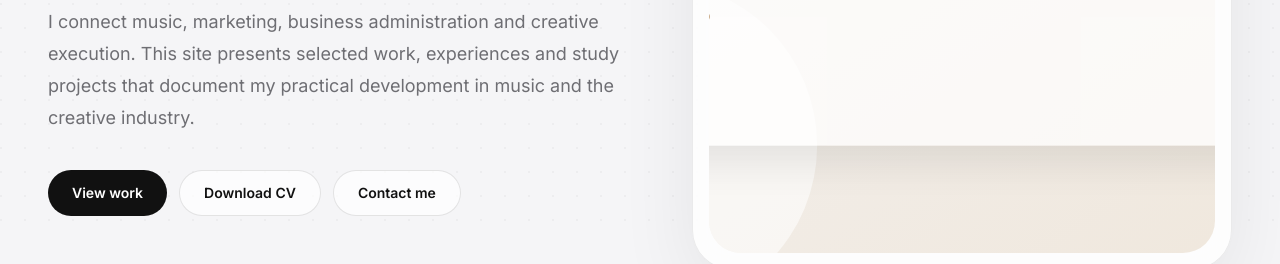
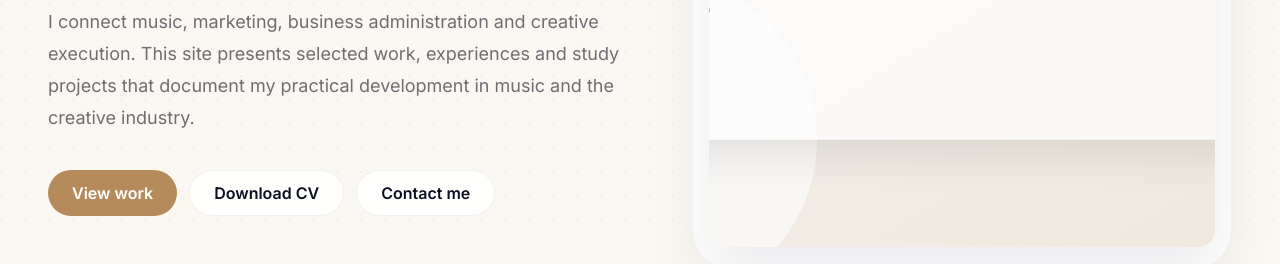
Before and after one commit to invernizziluca/invernizziluca.github.io, an Astro site: page /en in a window 1280 px wide. Shown: the part 573-837 px from the top of the page. Built offline with nearby package versions, Linux system fonts and the light colour scheme; Astro itself is replaced by a stand-in of ours.

Commit message:
Style: tune colors and portrait for Webflow-like look\n\nAdjust palette, glass cards, and portrait styling to match Webflow example\n\nCo-authored-by: Copilot App <223556219+Copilot@users.noreply.github.com>

```diff
--- a/src/pages/[lang]/index.astro
+++ b/src/pages/[lang]/index.astro
@@ -34,7 +34,7 @@ const media = (await getCollection('medien')).sort((a, b) => a.data.order - b.da
           </div>
         </div>
         <div class="reveal glass-card overflow-hidden rounded-[2.5rem] p-4">
-          <img src={asset('images/portrait-placeholder.svg')} alt="Portrait Luca Invernizzi" class="aspect-[4/5] w-full rounded-[2rem] object-cover" />
+          <img src={asset('images/portrait-placeholder.svg')} alt="Portrait Luca Invernizzi" class="aspect-[4/5] w-full rounded-[2rem] object-cover portrait-large" />
         </div>
       </div>
       <div class="container-page mt-12 grid gap-4 sm:grid-cols-3">
--- a/src/styles/global.css
+++ b/src/styles/global.css
@@ -4,11 +4,12 @@
 
 :root {
   color-scheme: light;
-  --bg: #f5f5f7;
-  --ink: #111111;
+ --bg: #fbf7f2; /* warmer cream like Webflow sample */
+ --ink: #0b1020;
   --muted: #6e6e73;
-  --line: rgba(17, 17, 17, 0.1);
+ --line: rgba(11, 16, 32, 0.06);
   --caramel: #b58b5b;
+ --paper: #ffffff;
 }
 
 html {
@@ -27,10 +28,10 @@ body {
 }
 
 .glass-card {
-  background: rgba(255, 255, 255, 0.78);
-  border: 1px solid rgba(17, 17, 17, 0.08);
-  box-shadow: 0 24px 80px rgba(17, 17, 17, 0.07);
-  backdrop-filter: blur(18px);
+  background: var(--paper);
+  border: 1px solid rgba(11,16,32,0.06);
+  box-shadow: 0 18px 50px rgba(17, 17, 17, 0.06);
+  backdrop-filter: blur(6px);
 }
 
 .reveal {
@@ -76,12 +77,16 @@ main, header, footer {
 }
 
 .btn-primary {
-  @apply inline-flex items-center justify-center rounded-full bg-ink px-6 py-3 text-sm font-semibold text-white transition hover:-translate-y-0.5 hover:bg-black;
+  display:inline-flex; align-items:center; justify-content:center; border-radius:9999px; background:var(--caramel); padding:0.625rem 1.5rem; color:white; font-weight:600; transition:transform .15s ease, background .15s ease;
+}
+.btn-primary:hover { transform: translateY(-2px); filter:brightness(.98); }
+
+.btn-secondary {
+  display:inline-flex; align-items:center; justify-content:center; border-radius:9999px; border:1px solid rgba(11,16,32,0.06); background:rgba(255,255,255,0.9); padding:0.625rem 1.5rem; color:var(--ink); font-weight:600; transition:transform .15s ease, background .15s ease;
 }
 
-.btn-secondary {
-  @apply inline-flex items-center justify-center rounded-full border border-black/10 bg-white/70 px-6 py-3 text-sm font-semibold text-ink transition hover:-translate-y-0.5 hover:border-black/20 hover:bg-white;
-}
+.portrait-large{ width:100%; border-radius:1rem; object-fit:cover; box-shadow:0 30px 60px rgba(11,16,32,0.08); transform:translateY(-6px); }
+@media (max-width:768px){ .portrait-large{ transform:none; box-shadow:0 12px 30px rgba(11,16,32,0.06);} }
 
 .prose-clean p {
   @apply text-lg leading-8 text-muted;
```
